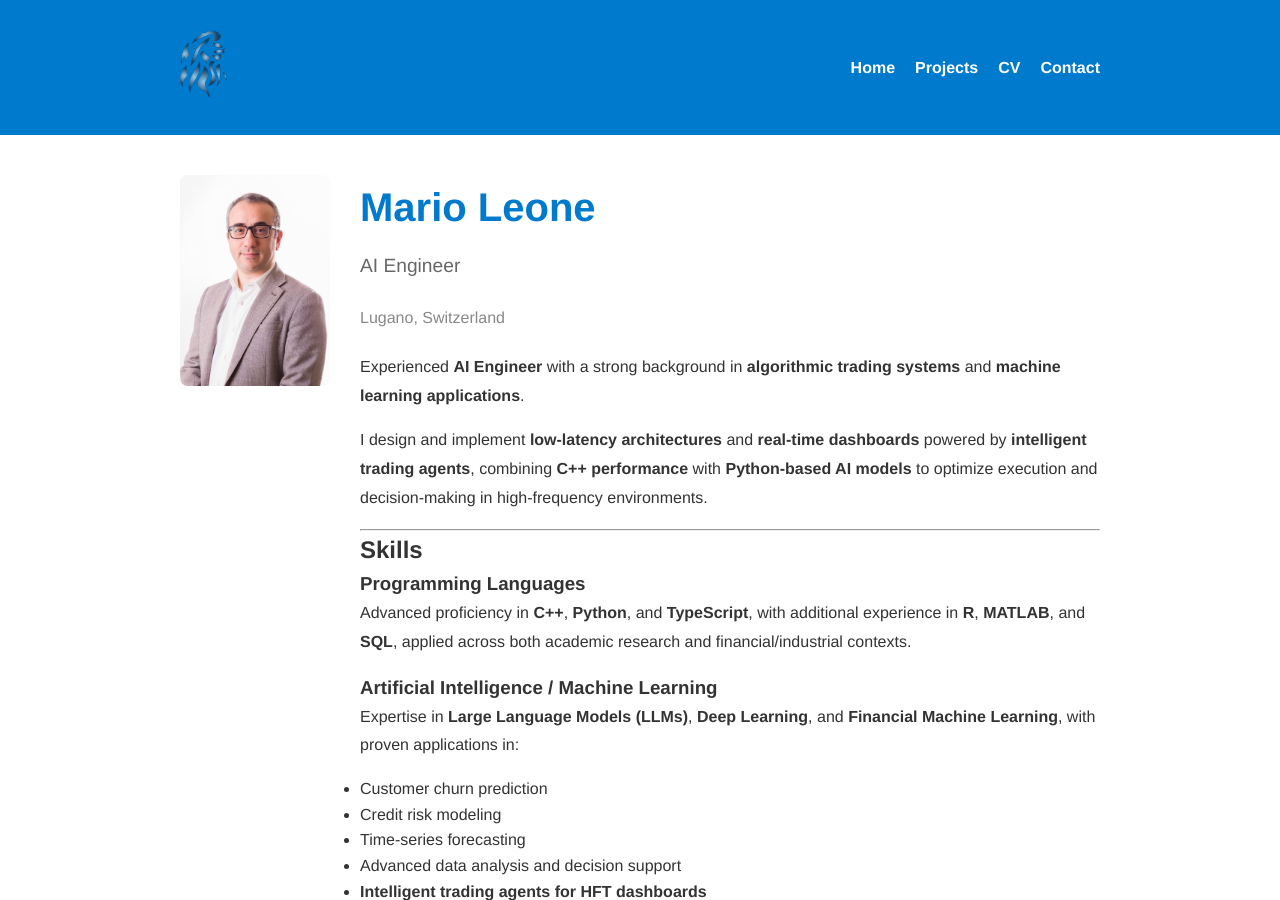
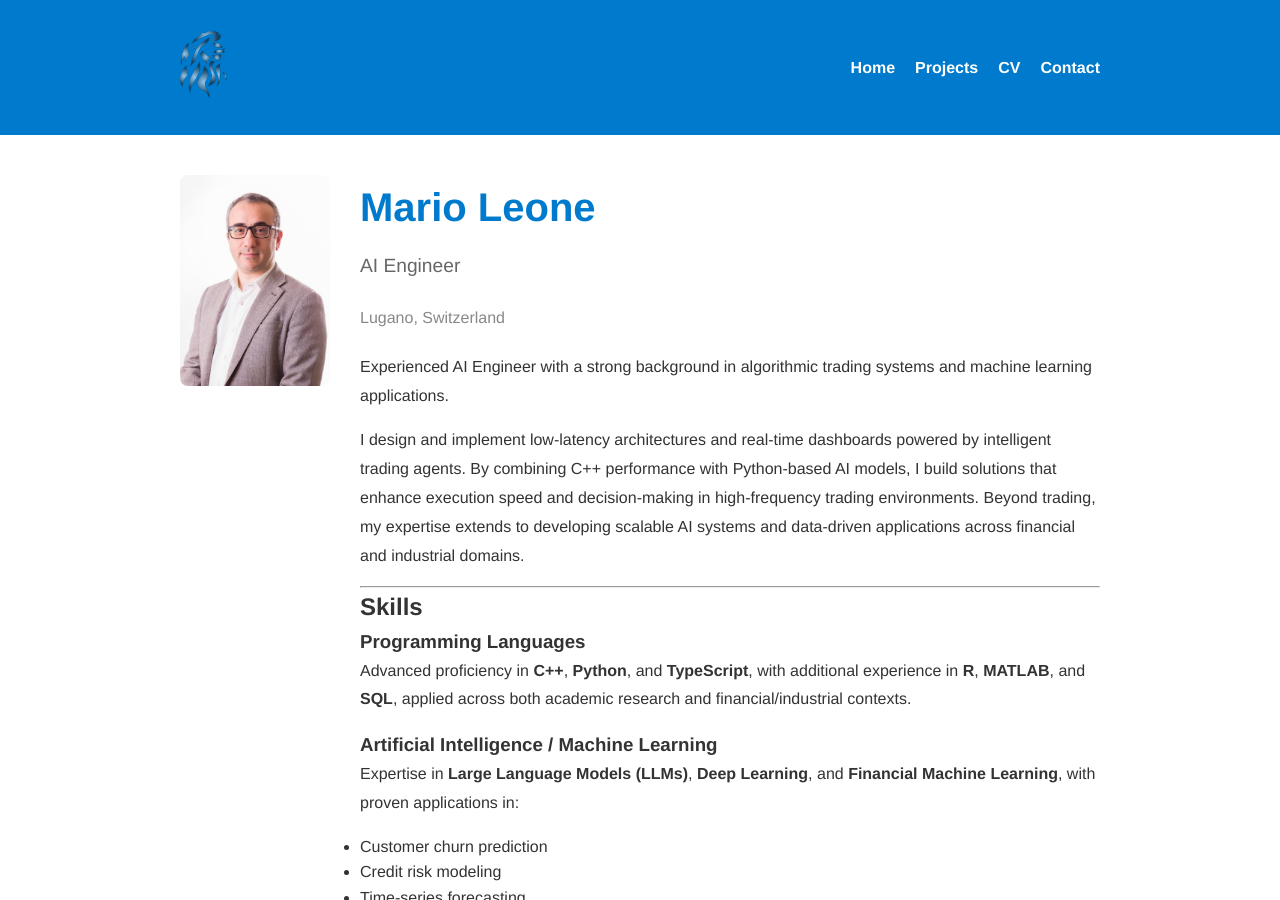
Before and after one commit to AstroMarius/marioleone.github.io, a Jekyll site: the page built from index.md, in a window 1280 px wide and 900 px high. Built offline with Jekyll 4.4.1, drawn with Linux system fonts in a browser that asks for light colours.

Commit message:
fix: rimuovere il grassetto non necessario nella descrizione del profilo
Le modifiche apportate rimuovono il grassetto da alcune parti del testo per migliorare la leggibilità e mantenere uno stile coerente nel documento.

```diff
--- a/index.md
+++ b/index.md
@@ -17,9 +17,9 @@ selected_papers: false
 social: true
 ---
 
-Experienced **AI Engineer** with a strong background in **algorithmic trading systems** and **machine learning applications**.
+Experienced AI Engineer with a strong background in algorithmic trading systems and machine learning applications.
 
-I design and implement **low-latency architectures** and **real-time dashboards** powered by **intelligent trading agents**, combining **C++ performance** with **Python-based AI models** to optimize execution and decision-making in high-frequency environments.
+I design and implement low-latency architectures and real-time dashboards powered by intelligent trading agents. By combining C++ performance with Python-based AI models, I build solutions that enhance execution speed and decision-making in high-frequency trading environments. Beyond trading, my expertise extends to developing scalable AI systems and data-driven applications across financial and industrial domains.
 
 ---
 
```
